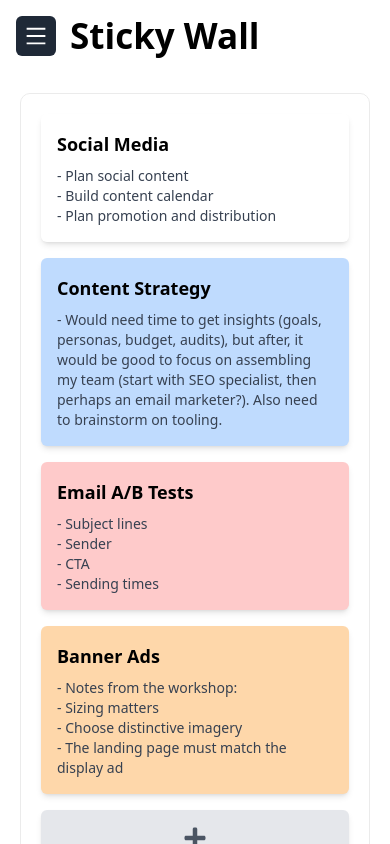
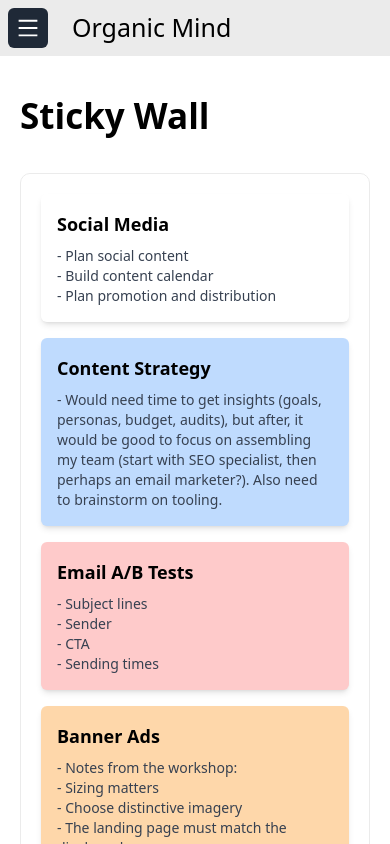
Before and after one commit to devsultan06/Organic-Mind, a React (Vite) app: page /stickywall in a window 390 px wide. Built offline with nearby package versions, Linux system fonts and the light colour scheme; no server answers; the database is empty; sample sign-in values are in the browser's storage.

Commit message:
feat: update Sidebar2 layout for improved mobile experience and enhance page title styling in StickyWall, Today, and UpComing components

```diff
--- a/src/pages/home/components/Sidebar2.tsx
+++ b/src/pages/home/components/Sidebar2.tsx
@@ -20,12 +20,20 @@ export default function Sidebar2() {
     return (
         <div className="h-screen relative">
             {!mobileOpen && (
-                <button
-                    className="md:hidden fixed top-4 left-4 z-50 p-2 bg-gray-800 text-white rounded-md"
-                    onClick={() => setMobileOpen(true)}
-                >
-                    <AiOutlineMenu size={24} />
-                </button>
+                <div className="md:hidden fixed top-0 left-0 z-50 p-2 bg-white2 w-full flex items-center gap-6" >
+
+                    <button
+                        className=" bg-gray-800 text-white rounded-md  p-2"
+                        onClick={() => setMobileOpen(true)}
+                    >
+                        <AiOutlineMenu size={24} />
+                    </button>
+
+                    <div>
+                        <h1 className="text-[25px]">Organic Mind</h1>
+                    </div>
+                </div>
+
             )}
 
             <div
@@ -61,6 +69,7 @@ export default function Sidebar2() {
                             <MenuItem
                                 icon={<FiCalendar />}
                                 component={<Link to="/upcoming" />}
+                                onClick={() => setMobileOpen(false)}
                                 style={{
                                     backgroundColor: getBgColor("/upcoming"),
                                     transition: "background-color 0.3s ease",
@@ -79,6 +88,7 @@ export default function Sidebar2() {
                             <MenuItem
                                 icon={<FiCalendar />}
                                 component={<Link to="/today" />}
+                                onClick={() => setMobileOpen(false)}
                                 style={{
                                     backgroundColor: getBgColor("/today"),
                                     transition: "background-color 0.3s ease",
@@ -99,6 +109,7 @@ export default function Sidebar2() {
                                 icon={<FiCalendar />}
                                 className="text-black"
                                 component={<Link to="/calendar" />}
+                                onClick={() => setMobileOpen(false)}
                                 style={{
                                     backgroundColor: getBgColor("/calendar"),
                                     transition: "background-color 0.3s ease",
@@ -114,6 +125,7 @@ export default function Sidebar2() {
                             <MenuItem
                                 icon={<MdStickyNote2 />}
                                 component={<Link to="/stickywall" />}
+                                onClick={() => setMobileOpen(false)}
                                 style={{
                                     backgroundColor: getBgColor("/stickywall"),
                                     transition: "background-color 0.3s ease",
@@ -134,6 +146,7 @@ export default function Sidebar2() {
                             <MenuItem
                                 icon={<FiCalendar />}
                                 component={<Link to="/personal" />}
+                                onClick={() => setMobileOpen(false)}
                                 style={{
                                     backgroundColor: getBgColor("/personal"),
                                     transition: "background-color 0.3s ease",
@@ -153,6 +166,7 @@ export default function Sidebar2() {
                             <MenuItem
                                 icon={<FiCalendar />}
                                 component={<Link to="/work" />}
+                                onClick={() => setMobileOpen(false)}
                                 style={{
                                     backgroundColor: getBgColor("/work"),
                                     transition: "background-color 0.3s ease",
@@ -171,6 +185,7 @@ export default function Sidebar2() {
                             <MenuItem
                                 icon={<FiCalendar />}
                                 component={<Link to="/list" />}
+                                onClick={() => setMobileOpen(false)}
                                 style={{
                                     backgroundColor: getBgColor("/list"),
                                     transition: "background-color 0.3s ease",
@@ -216,6 +231,7 @@ export default function Sidebar2() {
                         <MenuItem
                             icon={<FiSettings />}
                             component={<Link to="/settings" />}
+                            onClick={() => setMobileOpen(false)}
                             style={{
                                 backgroundColor: getBgColor("/settings"),
                                 transition: "background-color 0.3s ease",
@@ -231,6 +247,7 @@ export default function Sidebar2() {
                         <MenuItem
                             icon={<FiLogOut />}
                             component={<Link to="/logout" />}
+                            onClick={() => setMobileOpen(false)}
                             style={{
                                 backgroundColor: getBgColor("/logout"),
                                 transition: "background-color 0.3s ease",
--- a/src/pages/home/pages/stickywall/StickyWall.tsx
+++ b/src/pages/home/pages/stickywall/StickyWall.tsx
@@ -3,8 +3,8 @@ import { stickyNotes } from "../../data/stickyNotes";
 
 const StickyWall = () => {
     return (
-        <div className="mb-[30px]">
-            <div className="title max-900:ml-[50px]">
+        <div className="mb-[30px] max-900:mt-[80px]">
+            <div className="title">
 
                 <h1 className="text-[35px] font-semibold">Sticky Wall</h1>
 
--- a/src/pages/home/pages/today/Today.tsx
+++ b/src/pages/home/pages/today/Today.tsx
@@ -6,8 +6,8 @@ const Today = () => {
     const location = useLocation();
 
     return (
-        <div>
-            <div className="flex items-center justify-start gap-9 max-900:ml-[50px]">
+        <div className={`${location.pathname === "/today" ? "max-900:mt-[80px]" : ""}`}>
+            <div className="flex items-center justify-start gap-9">
                 <div className="title">
 
                     <h1 className={`font-semibold ${location.pathname === "/today" ? "text-[35px]" : "text-[25px]"}`}>
--- a/src/pages/home/pages/upcoming/UpComing.tsx
+++ b/src/pages/home/pages/upcoming/UpComing.tsx
@@ -4,8 +4,8 @@ import Week from "./Week";
 
 const UpComing = () => {
     return (
-        <div className="mb-[50px]">
-            <div className="flex items-center justify-start gap-9 mb-[25px] max-900:ml-[50px]">
+        <div className="mb-[50px] max-900:mt-[80px]">
+            <div className="flex items-center justify-start gap-9 mb-[25px]">
                 <div className="title">
                     <h1 className="text-[35px] font-semibold">Upcoming</h1>
                 </div>
```
